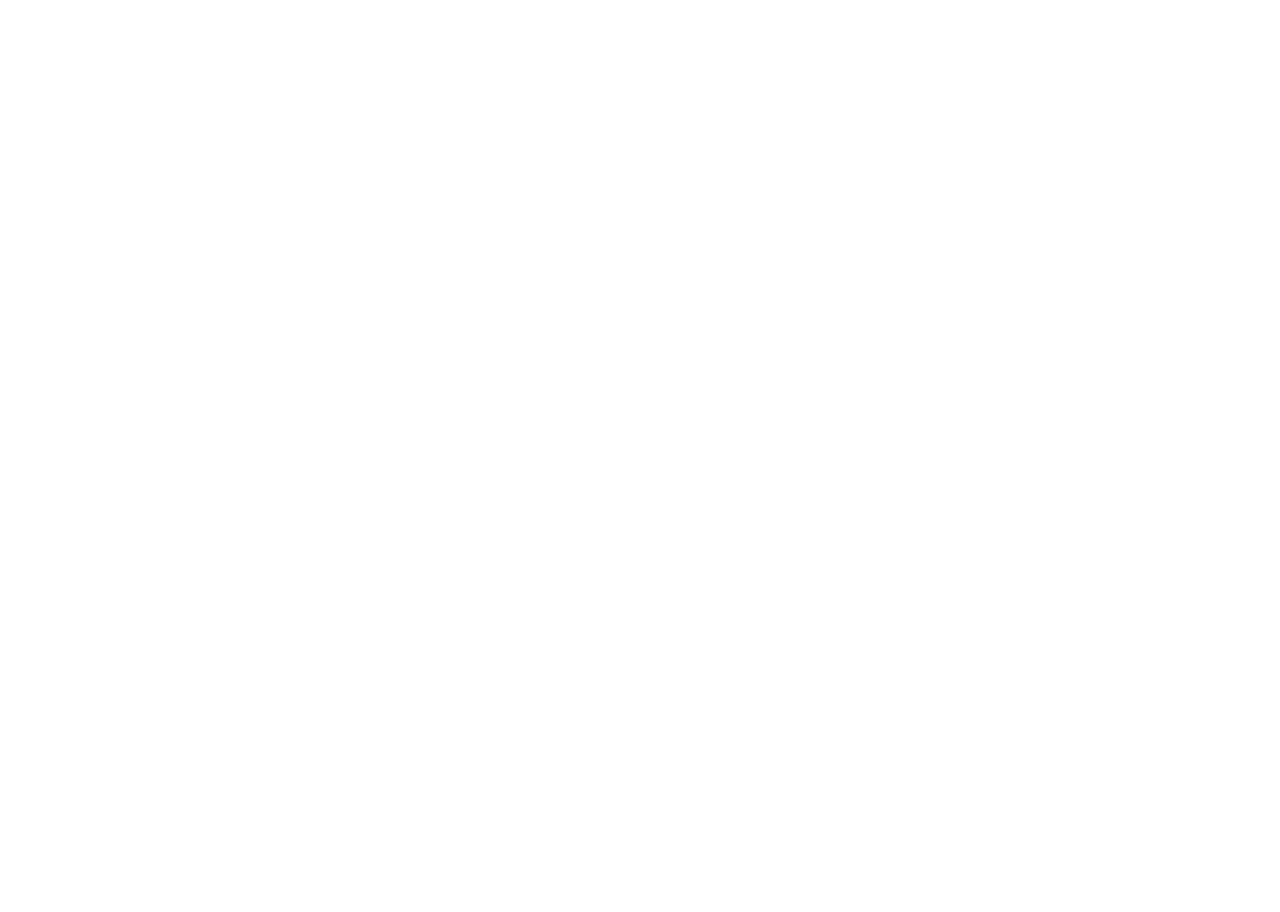
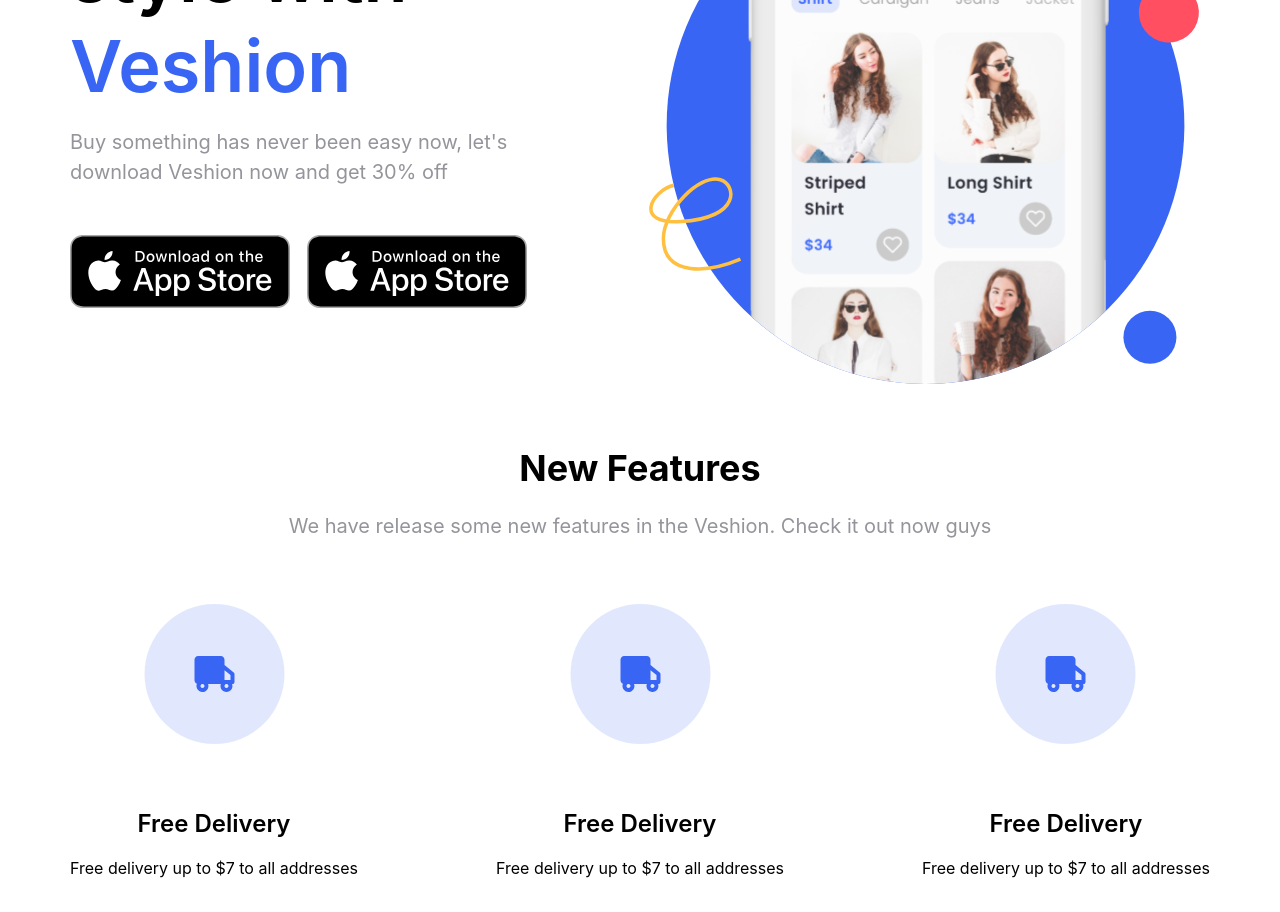
Before and after one commit to gustavocabraltv/yt-next-tailwind, a Next.js app: page / in a window 1280 px wide. Shown: the part 380-1292 px from the top of the page. Before the commit the page ends 800 px from the top, so only its background shows below. Built offline with nearby package versions, Linux system fonts and the light colour scheme.

Commit message:
Features added

```diff
--- /dev/null
+++ b/components/Container.js
@@ -0,0 +1,11 @@
+import React from 'react'
+
+const Container = ({children}) => {
+  return (
+    <div className='w-full mx-auto flex items-center justify-center py-8' >
+        <div className='flex max-w-[1140px] justify-between w-full items-center px-8 md:px-4 lg:px-0 flex-col'>{children}</div>
+    </div>
+  )
+}
+
+export default Container
--- /dev/null
+++ b/components/Hero.js
@@ -0,0 +1,23 @@
+import React from 'react'
+
+const Hero = () => {
+  return (
+    <div className='w-full mx-auto flex items-center justify-center py-8'>
+         <div className='flex max-w-[1140px] justify-between w-full items-center px-8 md:px-4 lg:px-0'>
+        <div className='flex flex-col gap-4'>
+            <h1 className=' text-7xl font-semibold leading-tight'>Find your new style with <span className='text-[#3865F3]'>Veshion</span></h1>
+            <p className='w-[500px] text-[#94959B] text-[20px]'>Buy something has never been easy now, let's download Veshion now and get 30% off</p>
+            <div className='flex flex-row gap-4'>
+                <img src='assets/android.svg' className='cursor-pointer pt-8'/>
+                <img src='assets/android.svg' className='cursor-pointer pt-8'/>
+            </div>
+        </div>
+        <img src='assets/right.svg' className='h-[620px] hidden lg:block '/>
+    </div>
+
+    </div>
+
+  )
+}
+
+export default Hero
--- a/pages/index.js
+++ b/pages/index.js
@@ -1,6 +1,8 @@
 import Head from 'next/head'
 
 import Header from '../components/Header'
+import Hero from '../components/Hero'
+import Container from '../components/Container'
 
 
 export default function Home() {
@@ -13,6 +15,35 @@ export default function Home() {
         <link rel="icon" href="/favicon.ico" />
       </Head>
       <Header/>
+      <Hero/>
+      <Container>
+        <h1 className='text-4xl font-bold pb-[24px]'>New Features</h1>
+        <p className='text-xl text-[#94959B] pb-[64px] text-center'>We have release some new features in the Veshion. Check it out now guys</p>
+
+        <div className='flex flex-col gap-10 lg:flex-row justify-between w-full'>
+
+          <div className='flex flex-col items-center justify-center '>
+            <img src='assets/icone-1.svg' className='h-[140px]'/>
+            <h2 className='pb-[16px] text-2xl font-semibold pt-[64px]'>Free Delivery</h2>
+            <p>Free delivery up to $7 to all addresses</p>
+          </div>
+
+          <div className='flex flex-col items-center justify-center '>
+            <img src='assets/icone-1.svg' className='h-[140px]'/>
+            <h2 className='pb-[16px] text-2xl font-semibold pt-[64px]'>Free Delivery</h2>
+            <p>Free delivery up to $7 to all addresses</p>
+          </div>
+
+          <div className='flex flex-col items-center justify-center '>
+            <img src='assets/icone-1.svg' className='h-[140px]'/>
+            <h2 className='pb-[16px] text-2xl font-semibold pt-[64px]'>Free Delivery</h2>
+            <p>Free delivery up to $7 to all addresses</p>
+          </div>
+
+
+
+        </div>
+      </Container>
 
 
 
```
